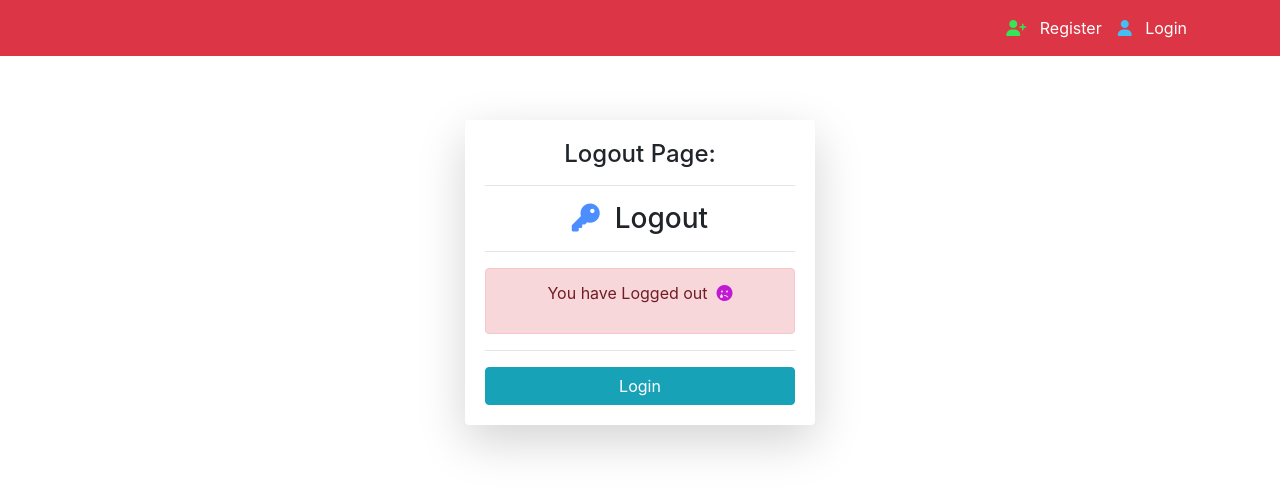
After one commit to aokealy/blog-pokemon, a Django app: page /logout/ in a window 1280 px wide. The commit adds this page. Shown: the top 493 px of the page. Run offline with Django 3.2, Linux system fonts and the light colour scheme; some libraries are stand-ins or nearby versions.

Commit message:
create a logout template and link url and add django tags for links on navbar to redirect to pages

```diff
--- a/accounts/urls.py
+++ b/accounts/urls.py
@@ -5,4 +5,5 @@ from django.contrib.auth import views as auth_view
 urlpatterns = [
      path('register/', views.register, name='register'),
      path('login/', auth_view.LoginView.as_view(template_name='accounts/login.html'), name='login'),
+     path('logout/', auth_view.LogoutView.as_view(template_name='accounts/logout.html'), name='logout'),
 ]
--- /dev/null
+++ b/templates/accounts/logout.html
@@ -0,0 +1,26 @@
+{% extends 'partials/index.html' %}
+{% block title %} Logout {% endblock %}
+{% load crispy_forms_tags %}
+
+{% block content %}
+<div class="container">
+    <div class="row mt-5 pt-5">
+        <div class="col-md-4 offset-md-4">
+            <div class="card my-4 shadow-lg border-0">
+                <div class="card-body">
+                    <h4 class="text-center">Logout Page:</h4>
+                    <hr>
+                    <h3 class="text-center"><i class="fa-solid fa-key" style="color: #4d8eff;"></i>&nbsp; Logout </h3>
+                    <hr>
+                    <div class="alert alert-danger">
+                        <p class="text-center">You have Logged out &nbsp;<i class="fa-solid fa-face-sad-tear" style="color: #c01ad5;"></i></p>
+                    </div>
+                    <hr>
+                    <a class="btn btn-info w-100" href="{% url 'login' %}">Login</a>
+                </div>
+            </div>
+        </div>
+     </div>
+</div>
+
+{% endblock %}
--- a/templates/partials/navbar.html
+++ b/templates/partials/navbar.html
@@ -9,19 +9,19 @@
   <div class="collapse navbar-collapse" id="navbarSupportedContent">
     <ul class="navbar-nav ml-auto">
       <li class="nav-item active">
-        <a class="nav-link text-white" href=""><i class="fa-solid fa-user" style="color: #1cabf2;"></i> &nbsp; Account <span class="sr-only">(current)</span></a>
+        <a class="nav-link text-white" href="{% url 'core' %}"><i class="fa-solid fa-user" style="color: #1cabf2;"></i> &nbsp; Account <span class="sr-only">(current)</span></a>
       </li>
       <li class="nav-item">
-        <a class="nav-link text-white" href=""><i class="fa-solid fa-right-from-bracket" style="color: #e0a34d;"></i> &nbsp; Logout</a>
+        <a class="nav-link text-white" href="{% url 'logout' %}"><i class="fa-solid fa-right-from-bracket" style="color: #e0a34d;"></i> &nbsp; Logout</a>
       </li>
     </ul>
     {% else %}
     <ul class="navbar-nav ml-auto">
       <li class="nav-item active">
-        <a class="nav-link text-white" href=""><i class="fa-solid fa-user-plus" style="color: #34e557;"></i> &nbsp; Register<span class="sr-only">(current)</span></a>
+        <a class="nav-link text-white" href="{% url 'register' %}"><i class="fa-solid fa-user-plus" style="color: #34e557;"></i> &nbsp; Register<span class="sr-only">(current)</span></a>
       </li>
       <li class="nav-item">
-        <a class="nav-link text-white" href=""><i class="fa-solid fa-user" style="color: #43bff4;"></i> &nbsp; Login</a>
+        <a class="nav-link text-white" href="{% url 'login' %}"><i class="fa-solid fa-user" style="color: #43bff4;"></i> &nbsp; Login</a>
       </li>
     </ul>
     {% endif %}
```
